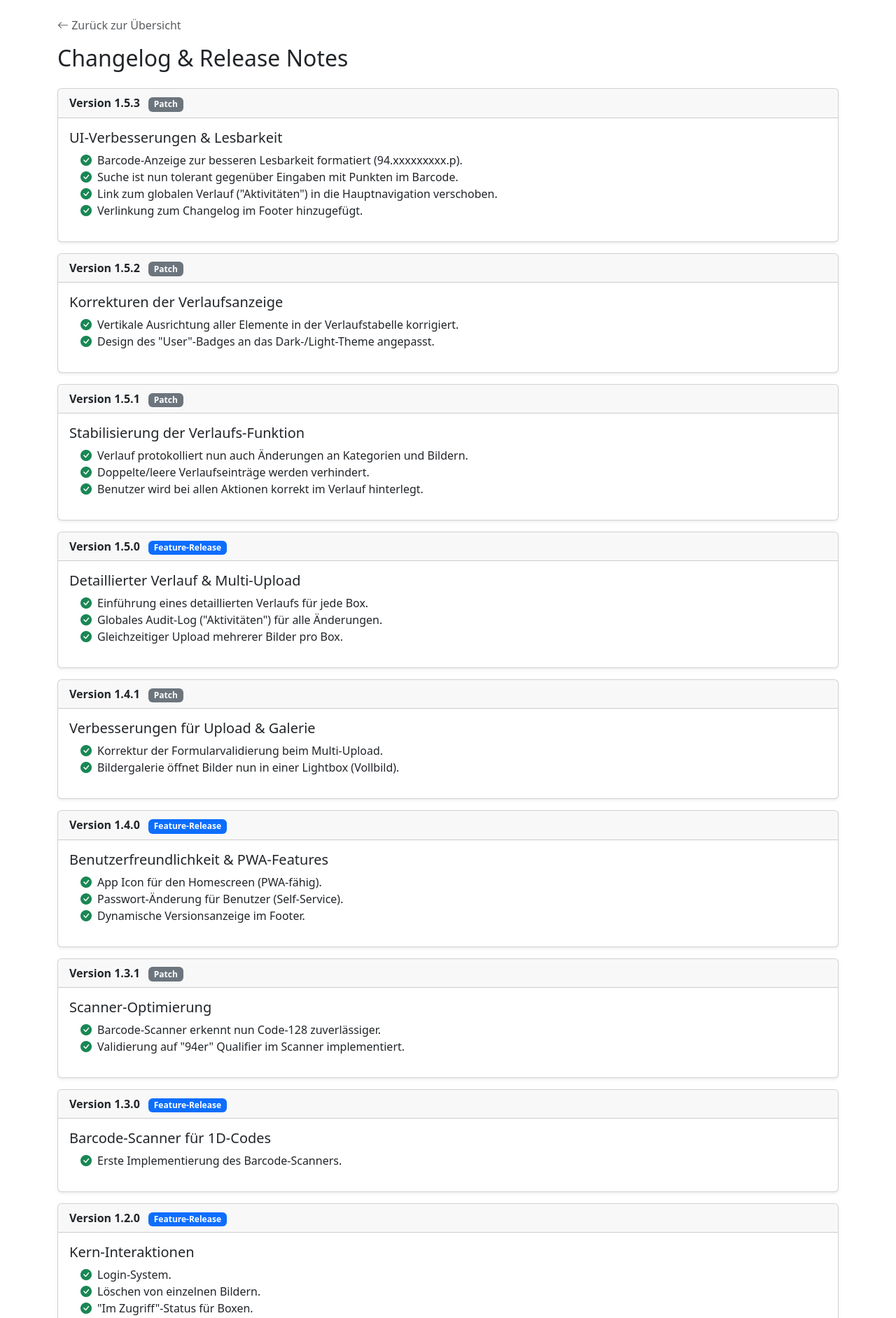
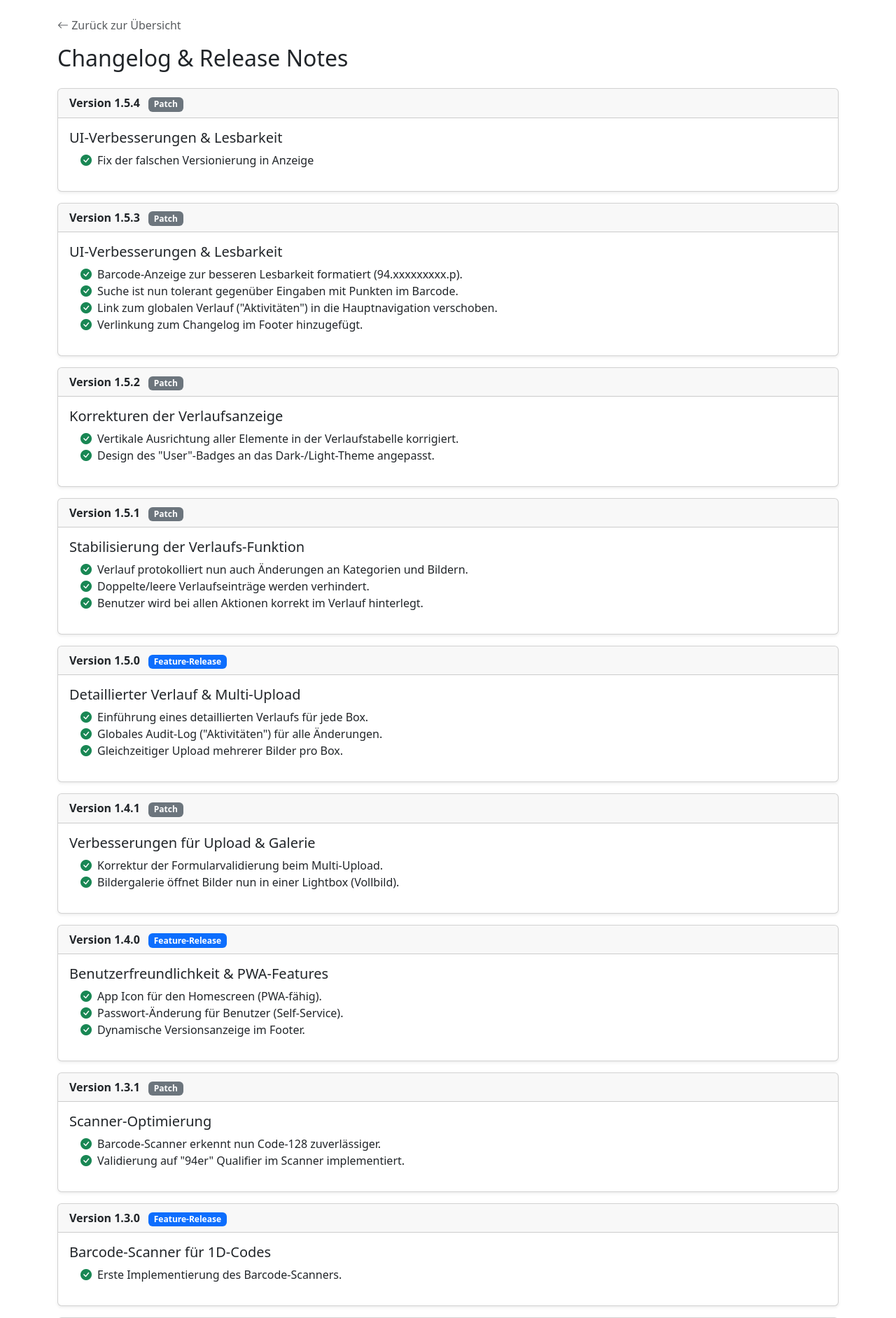
Before and after one commit to JOHBECHTOLD/BeBo, a Django app: page /changelog/ in a window 1280 px wide. Shown: the part 56-1940 px from the top of the page at 70% size. Run offline with Django 5.2, Linux system fonts and the light colour scheme; the visitor is signed in with stand-in values (Sample User, id 1); some libraries are stand-ins or nearby versions.

Commit message:
Patch v1.5.4: Fix of wrong versioning in BeBo-App:

```diff
--- a/bebo_core/settings.py
+++ b/bebo_core/settings.py
@@ -153,5 +153,5 @@ LOGOUT_REDIRECT_URL = 'login'    # Wohin nach dem Logout?
 
 
 # Versionierung
-BEBO_VERSION = '1.5.2'
+BEBO_VERSION = '1.5.3'
 print(f"### BEBO VERSION GELADEN: {BEBO_VERSION} ###")
--- a/templates/inventory/changelog.html
+++ b/templates/inventory/changelog.html
@@ -8,6 +8,18 @@
 <h1 class="h2 mb-4">Changelog & Release Notes</h1>
 
 <!-- v1.5.x -->
+<div class="card mb-3 shadow-sm">
+    <div class="card-header fw-bold">
+        Version 1.5.4 <span class="badge bg-secondary ms-2">Patch</span>
+    </div>
+    <div class="card-body">
+        <h5 class="card-title">UI-Verbesserungen & Lesbarkeit</h5>
+        <ul class="list-unstyled ps-3">
+            <li><i class="bi bi-check-circle-fill text-success me-2"></i>Fix der falschen Versionierung in Anzeige</li>
+        </ul>
+    </div>
+</div>
+
 <div class="card mb-3 shadow-sm">
     <div class="card-header fw-bold">
         Version 1.5.3 <span class="badge bg-secondary ms-2">Patch</span>
```
